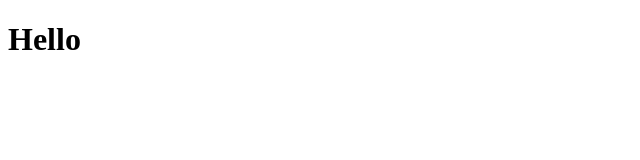
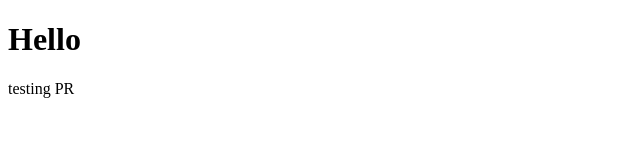
Before and after one commit to Alwaz/dummy-repo, a plain HTML site: page index.html in a window 1280 px wide. Shown: the full height of the page, 0-640 px from the left. Drawn offline with Linux system fonts and the light colour scheme.

Commit message:
testing PR

```diff
--- a/index.html
+++ b/index.html
@@ -8,5 +8,6 @@
 </head>
 <body>
     <h1>Hello</h1>
+    <p>testing PR</p>
 </body>
 </html>
```
